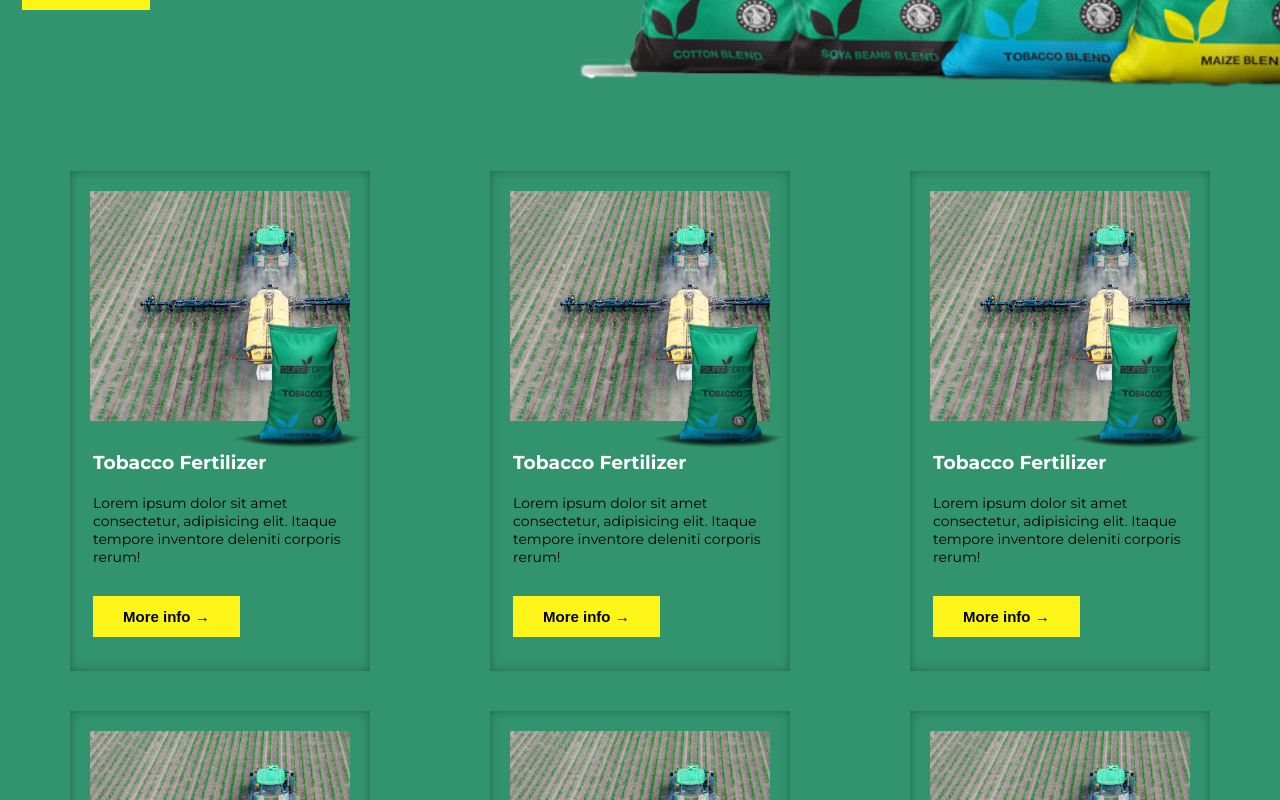
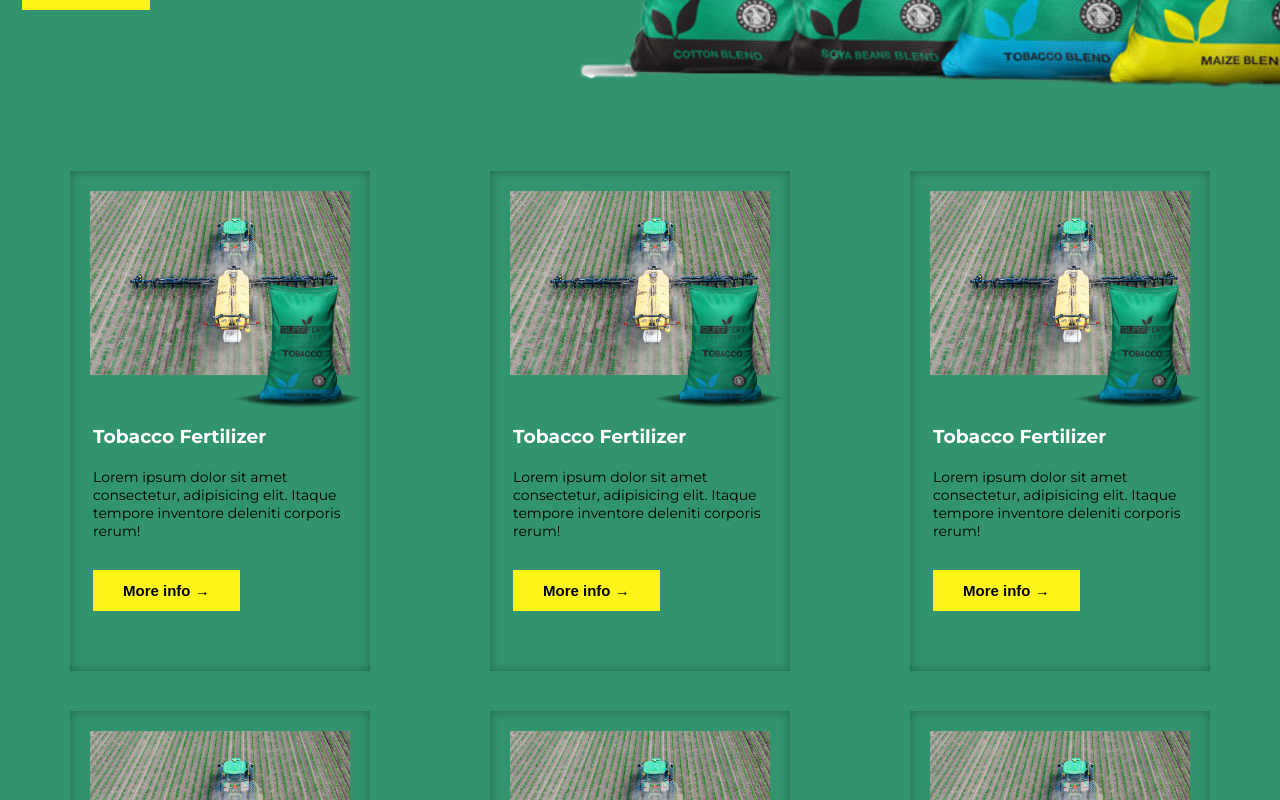
Before and after one commit to KudzaiNicholasTivatye/Superfert, a React (Vite) app: page / in a window 1280 px wide. Shown: the part 2900-3700 px from the top of the page. Built offline with nearby package versions, Linux system fonts and the light colour scheme.

Commit message:
first commit

```diff
--- a/src/components/PageOne.css
+++ b/src/components/PageOne.css
@@ -509,6 +509,7 @@ nav ul li {
   grid-template-columns: repeat(3, 1fr);
   grid-area: 20px;
   padding-left: 10px;
+  padding-bottom: 30px;
 
 }
 
@@ -525,7 +526,7 @@ nav ul li {
 
 .image-container{
   background-image: url(/truck.jpg);
-  height: 50%;
+  height: 40%;
 
   object-fit: contain;
   background-size: cover;
@@ -534,7 +535,7 @@ nav ul li {
 .image-container img {
   width: 100%;
   object-fit: contain;
-  padding-top: 130px;
+  padding-top: 90px;
   z-index: 2;
   transform: translateX(30%);
 }
@@ -549,7 +550,7 @@ nav ul li {
  color: white;
  text-align: left;
  align-items: left;
-  margin-top: 20px;
+  margin-top: 50px;
 }
 
 .text-container p{
```
